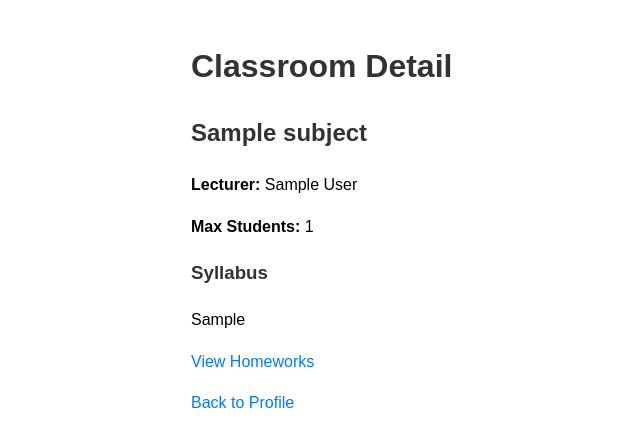
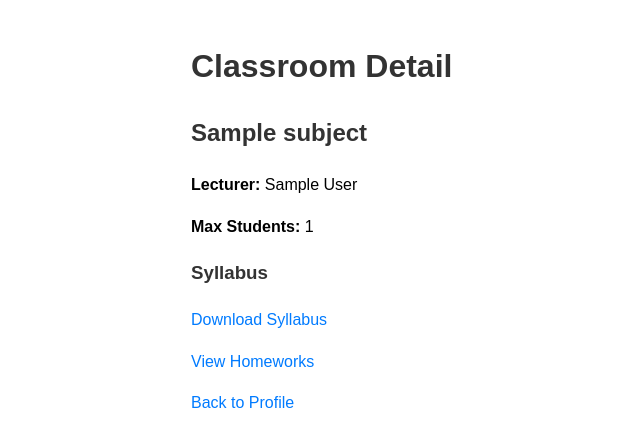
Before and after one commit to gega0397/LMS_1, a Django app: page /classroom/1/ in a window 1280 px wide. Shown: the top 447 px of the page, without its empty margins (49-689 px from the left). Run offline with Django 5.2, Linux system fonts and the light colour scheme; a user stored in the database is signed in; tables that the repository leaves empty hold one stand-in row (values such as "Sample post").

Commit message:
make syllabus downloadable

```diff
--- a/faculty/templates/faculty/classroom_view.html
+++ b/faculty/templates/faculty/classroom_view.html
@@ -45,7 +45,7 @@
 
             {% if classroom.syllabus %}
                 <h3>Syllabus</h3>
-                <p>{{ classroom.syllabus }}</p>
+                <p><a href="{% url 'faculty:download_file' classroom.id %}" target="_blank">Download Syllabus</a></p>
             {% endif %}
         </div>
 
--- a/faculty/urls.py
+++ b/faculty/urls.py
@@ -1,7 +1,7 @@
 from django.urls import path, re_path
 from django.views.generic import RedirectView, TemplateView
 from faculty.views import register_view, login_view, logout_view, profile_view, join_classroom, classroom_view, \
-    homework_view, homework_detail
+   download_file, homework_view, homework_detail
 
 app_name = 'faculty'
 
@@ -15,6 +15,7 @@ urlpatterns = [
     # path('profile/homeworks/create/', create_homework, name='create_homework'),
     path('join_classroom/<int:classroom_id>', join_classroom, name='join_classroom'),
     path('classroom/<int:classroom_id>/', classroom_view, name='classroom_view'),
+    path('download/<int:request_id>', download_file, name='download_file'),
     path('classroom/<int:classroom_id>/homework/', homework_view, name='homeworks'),
     path('classroom/<int:classroom_id>/homework/<int:homework_id>/', homework_detail, name='homework_detail'),
     re_path(r'^.*$', RedirectView.as_view(pattern_name='faculty:home')),
--- a/faculty/views.py
+++ b/faculty/views.py
@@ -169,6 +169,15 @@ def join_classroom(request, classroom_id):
     return redirect('faculty:profile')
 
 
+def download_file(request, request_id):
+    file = get_object_or_404(Classroom, pk=request_id)
+    file_path = file.syllabus.path
+    with open(file_path, 'rb') as f:
+        response = HttpResponse(f.read(), content_type='application/force-download')
+        response['Content-Disposition'] = 'attachment; filename=' + 'syllabus'
+    return response
+
+
 @login_required
 def homework_view(request, classroom_id):
     homeworks = Homework.objects.filter(classroom_id=classroom_id).order_by('-is_active', '-due_date')
```
